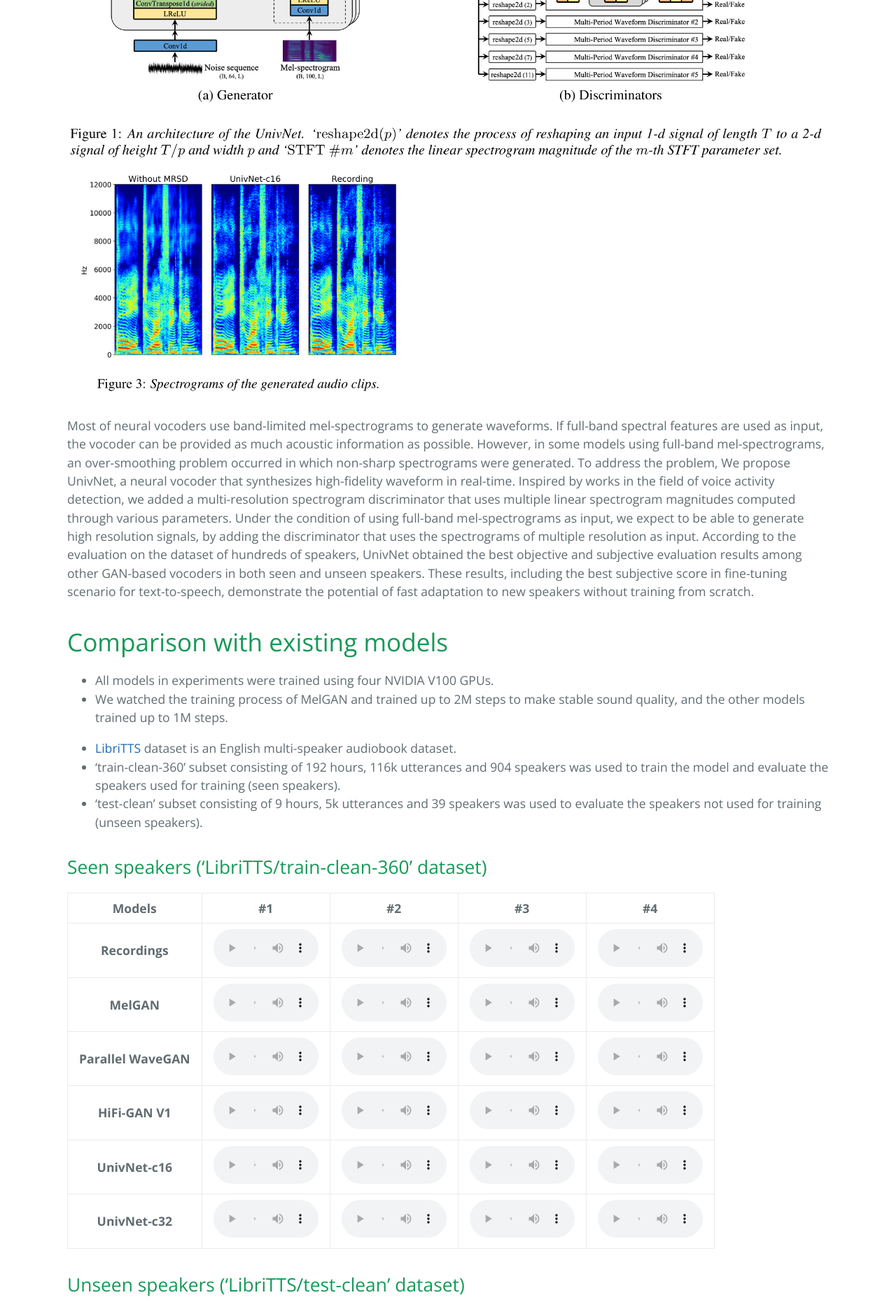
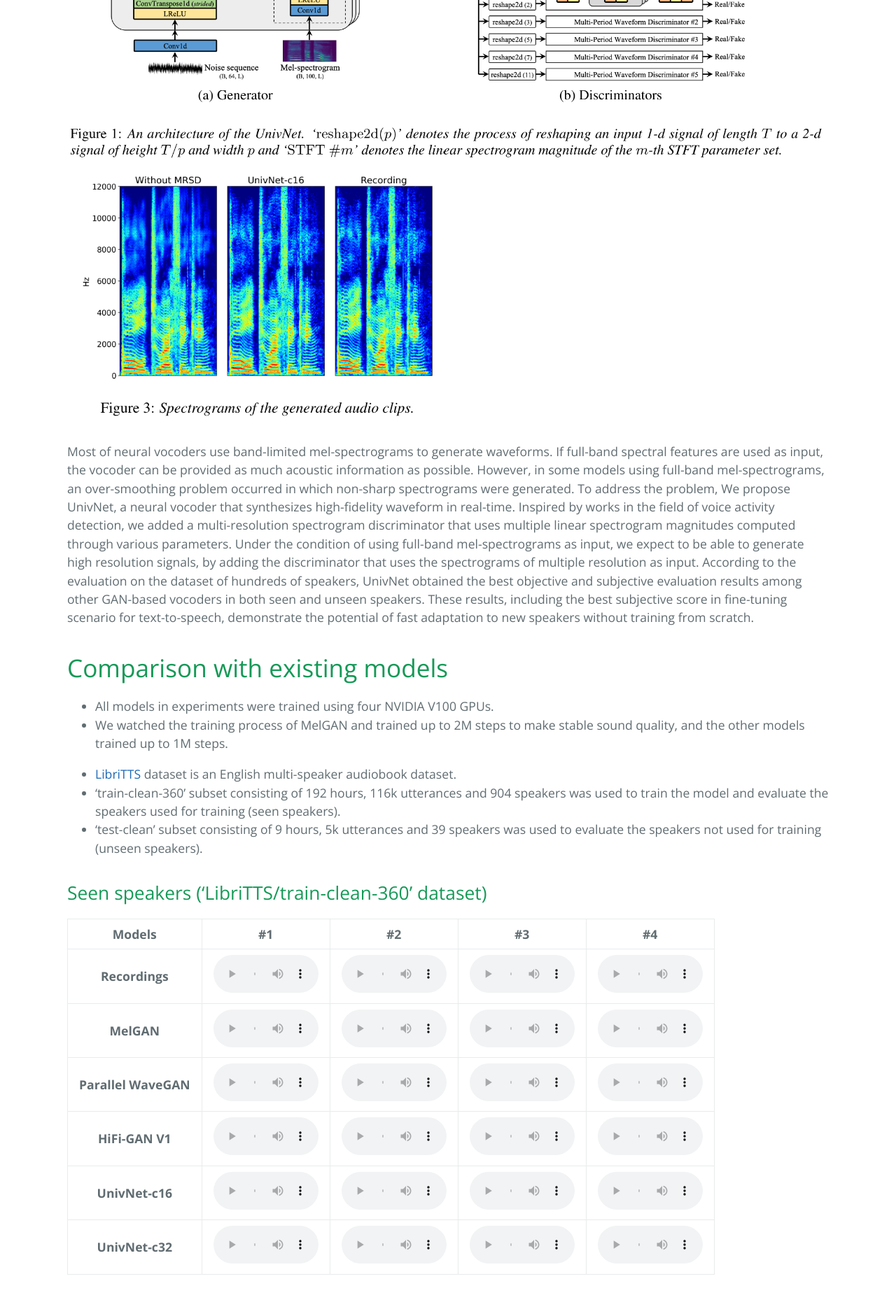
Before and after one commit to kallavinka8045/is2021, a Jekyll site: the page built from index.md, in a window 1280 px wide. Shown: the part 1284-3145 px from the top of the page at 70% size. Built offline with Jekyll 4.4.1, drawn with Linux system fonts in a browser that asks for light colours; our own code applies the rules of GitHub Pages for plain Markdown files.

Commit message:
Update index.md

```diff
--- a/index.md
+++ b/index.md
@@ -5,7 +5,7 @@
 
 # Abstract
 <img src="figure1.png" width="100%">
-<img src="figure3.png" width="45%;">
+<img src="figure3.png" width="50%;">
 
 Most of neural vocoders use band-limited mel-spectrograms to generate waveforms. If full-band spectral features are used as input, the vocoder can be provided as much acoustic information as possible. However, in some models using full-band mel-spectrograms, an over-smoothing problem occurred in which non-sharp spectrograms were generated. To address the problem, We propose UnivNet, a neural vocoder that synthesizes high-fidelity waveform in real-time. Inspired by works in the field of voice activity detection, we added a multi-resolution spectrogram discriminator that uses multiple linear spectrogram magnitudes computed through various parameters. Under the condition of using full-band mel-spectrograms as input, we expect to be able to generate high resolution signals, by adding the discriminator that uses the spectrograms of multiple resolution as input. According to the evaluation on the dataset of hundreds of speakers, UnivNet obtained the best objective and subjective evaluation results among other GAN-based vocoders in both seen and unseen speakers. These results, including the best subjective score in fine-tuning scenario for text-to-speech, demonstrate the potential of fast adaptation to new speakers without training from scratch.
 
```
